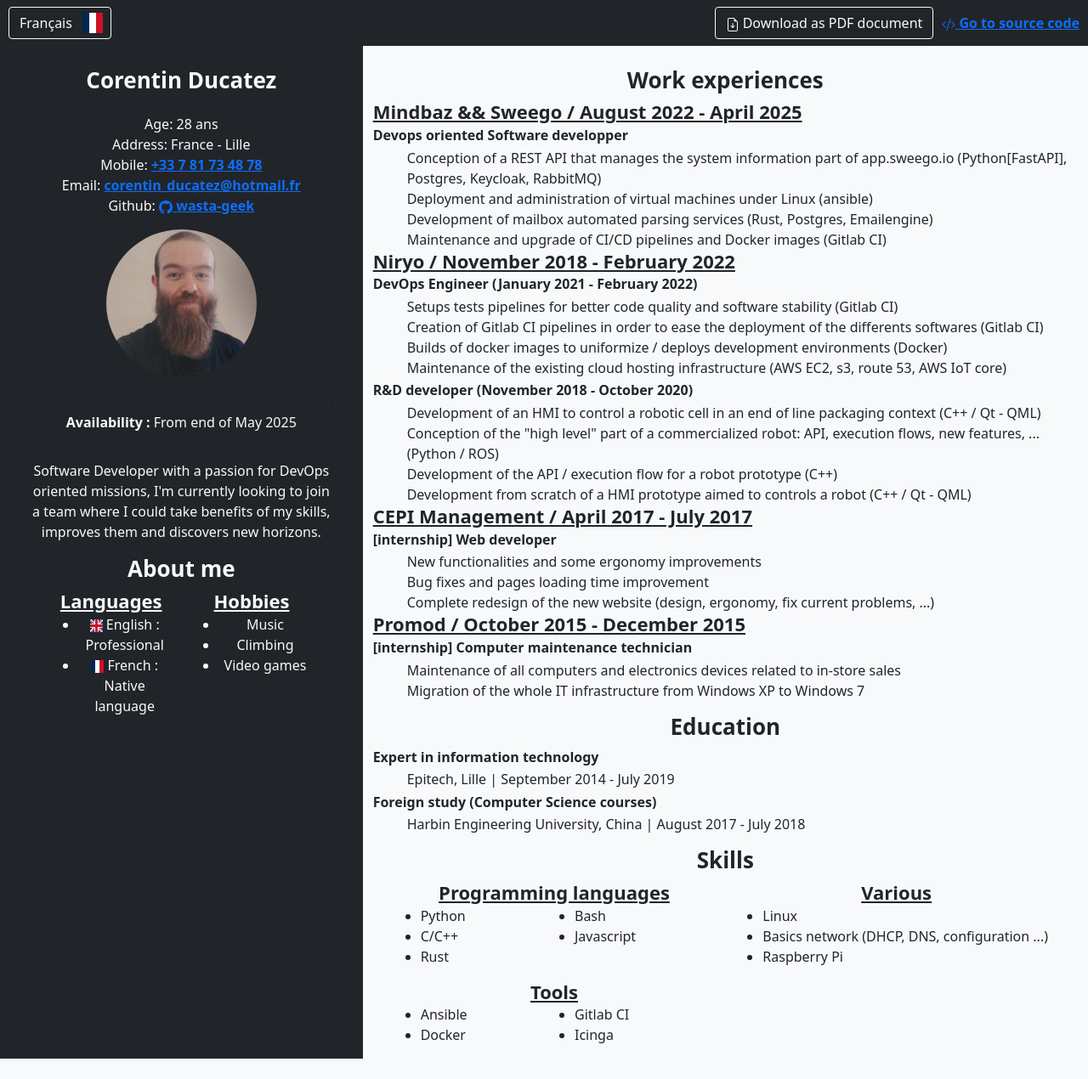
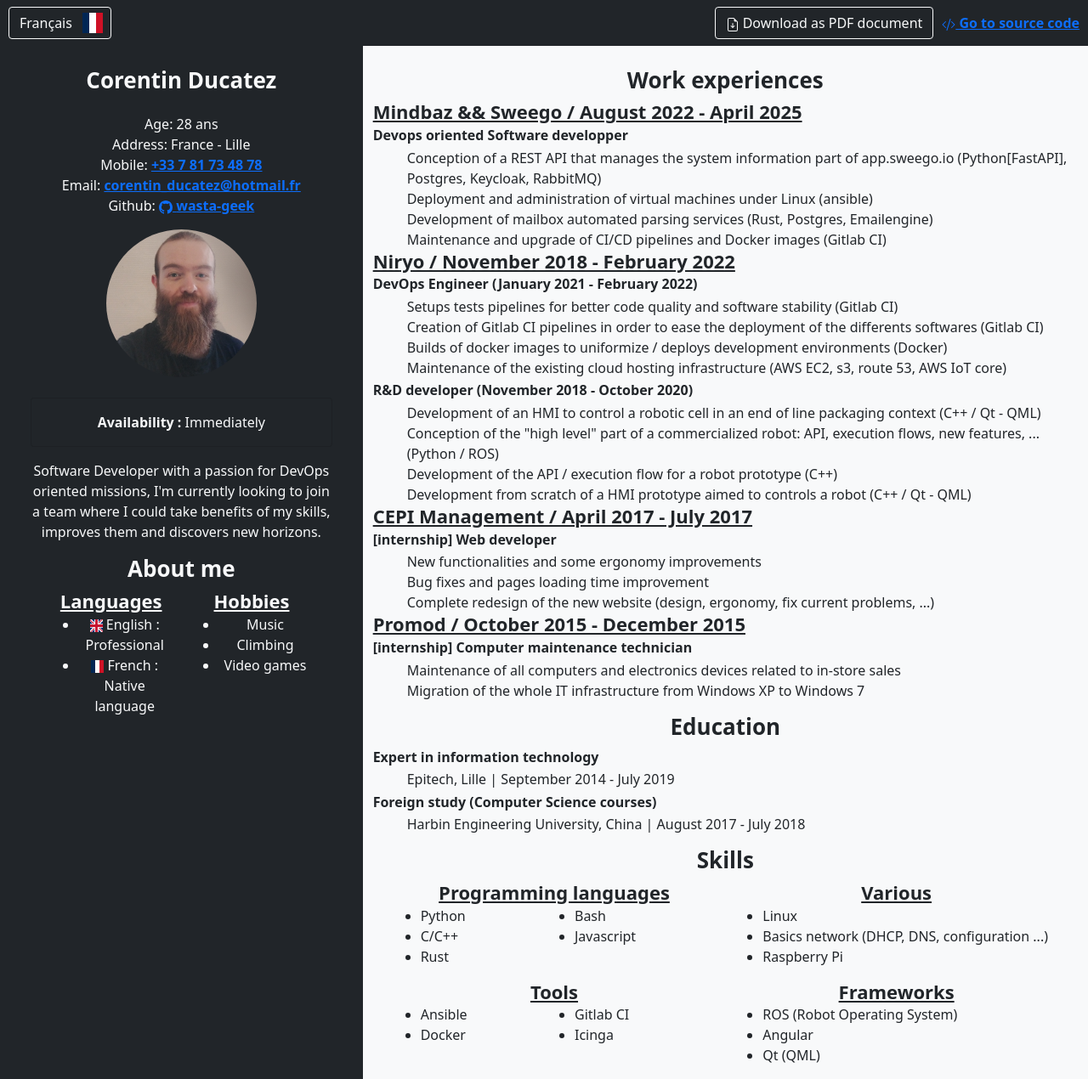
Before and after one commit to Wasta-Geek/curriculum-vitae, a Jekyll site: the page built from docs/en/index.markdown, in a window 1280 px wide. Shown: the whole page at 85% size. Built offline with Jekyll 4.4.1, drawn with Linux system fonts in a browser that asks for light colours; before the commit the page ends 1246 px from its top, so only the background shows below that.

Commit message:
Change availability + restore framework part

```diff
--- a/docs/_data/contact.yml
+++ b/docs/_data/contact.yml
@@ -24,5 +24,5 @@
   en: "Availability"
   fr: "Disponibilité"
 availability_date:
-  en: "From end of May 2025"
-  fr: "A partir de fin Mai 2025"
+  en: "Immediately"
+  fr: "Immédiat"
--- a/docs/_includes/skills.html
+++ b/docs/_includes/skills.html
@@ -31,12 +31,12 @@
             </ul>
         </div>
         <div class="col col-6">
-            <!-- <h3 class="text-center">{{ site.data.skills["frameworks_subsection"][language] }}</h3>
-            <ul>
-                {%- for framework in site.data.skills["frameworks_list"] -%}
-                <li>{{ framework }}</li>
-                {%- endfor -%}
-            </ul> -->
+        <h3 class="text-center">{{ site.data.skills["frameworks_subsection"][language] }}</h3>
+        <ul>
+            {%- for framework in site.data.skills["frameworks_list"] -%}
+            <li>{{ framework }}</li>
+            {%- endfor -%}
+        </ul>
         </div>
     </div>
 </div>
```
